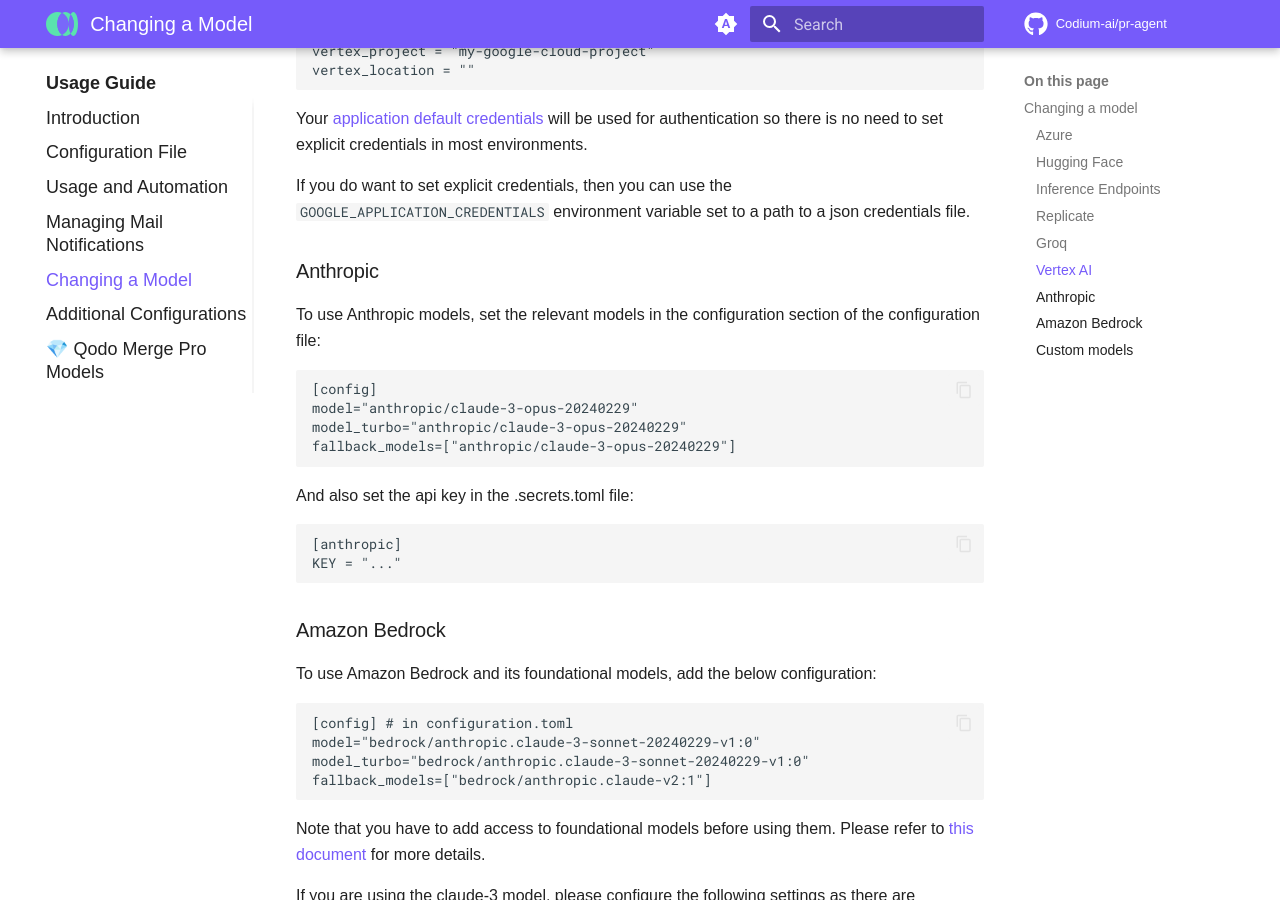
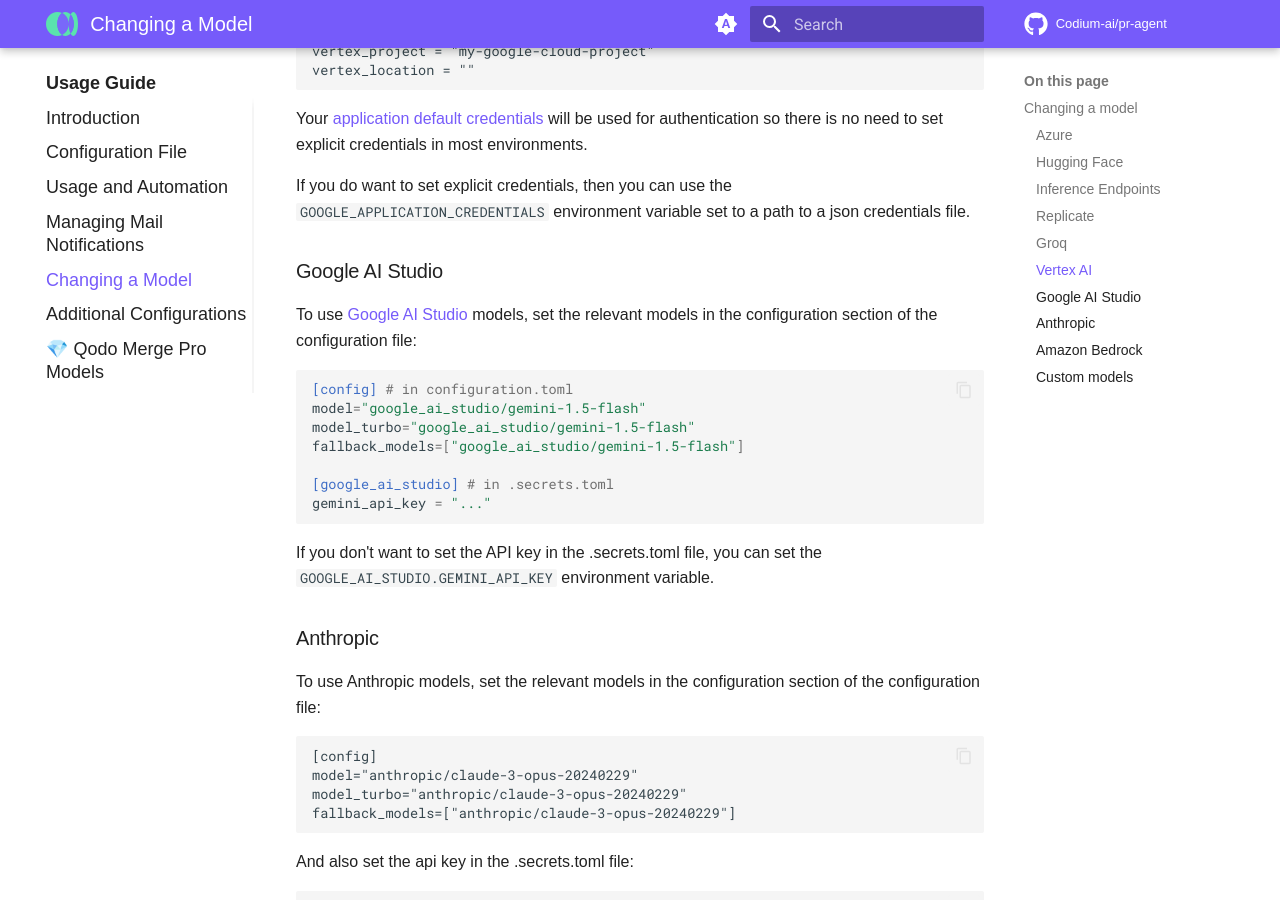
Before and after one commit to Codium-ai/pr-agent, an MkDocs documentation site: the page built from docs/docs/usage-guide/changing_a_model.md, in a window 1280 px wide and 900 px high, scrolled down 2902 px. Built offline with MkDocs 1.6.1 and Material for MkDocs 9.7.7, drawn with Linux system fonts in a browser that asks for light colours; comment, search, counter and statistics services are not loaded.

Commit message:
Support Google AI Studio
Signed-off-by: Yu Ishikawa <yu-iskw@users.noreply.github.com>

````diff
--- a/docs/docs/usage-guide/changing_a_model.md
+++ b/docs/docs/usage-guide/changing_a_model.md
@@ -133,9 +133,26 @@
 
 If you do want to set explicit credentials, then you can use the `GOOGLE_APPLICATION_CREDENTIALS` environment variable set to a path to a json credentials file.
 
+### Google AI Studio
+
+To use [Google AI Studio](https://aistudio.google.com/) models, set the relevant models in the configuration section of the configuration file:
+
+```toml
+[config] # in configuration.toml
+model="google_ai_studio/gemini-1.5-flash"
+model_turbo="google_ai_studio/gemini-1.5-flash"
+fallback_models=["google_ai_studio/gemini-1.5-flash"]
+
+[google_ai_studio] # in .secrets.toml
+gemini_api_key = "..."
+```
+
+If you don't want to set the API key in the .secrets.toml file, you can set the `GOOGLE_AI_STUDIO.GEMINI_API_KEY` environment variable.
+
 ### Anthropic
 
 To use Anthropic models, set the relevant models in the configuration section of the configuration file:
+
 ```
 [config]
 model="anthropic/claude-3-opus-20240229"
--- a/requirements.txt
+++ b/requirements.txt
@@ -8,6 +8,7 @@
 fastapi==0.111.0
 GitPython==3.1.41
 google-cloud-aiplatform==1.38.0
+google-generativeai==0.8.3
 google-cloud-storage==2.10.0
 Jinja2==3.1.2
 litellm==1.50.2
````
Also changed, not shown: 3 other files.
